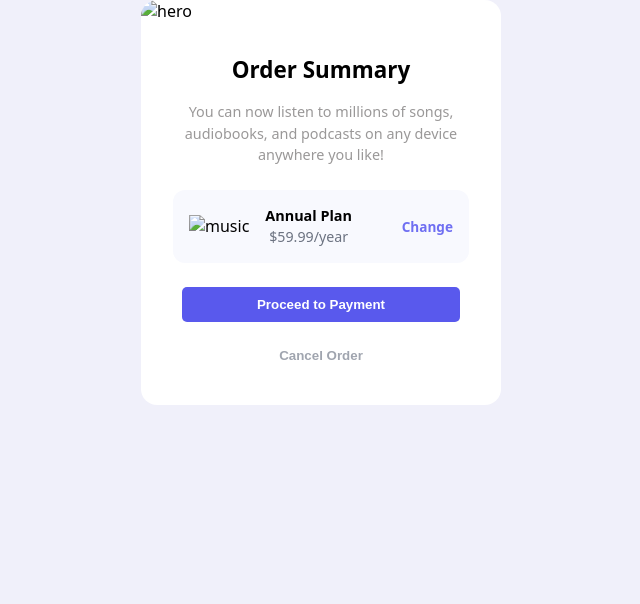
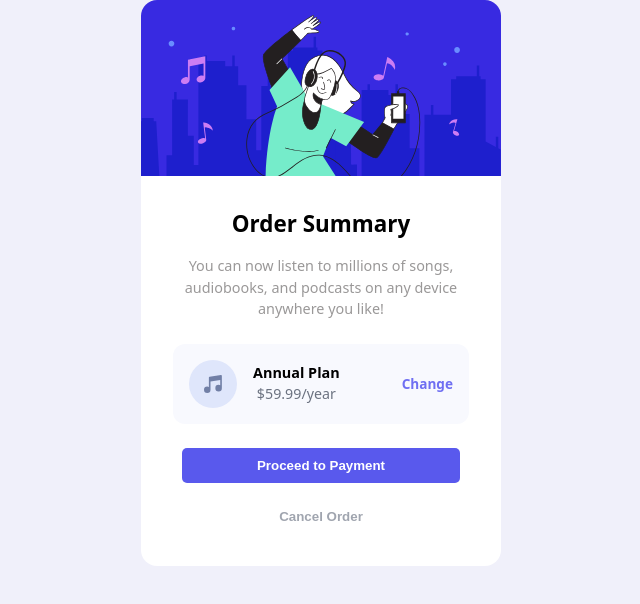
Before and after one commit to jmobina2002-blip/order-summary, a plain HTML site: page index.html in a window 1280 px wide. Shown: the whole page, without its empty margins (319-959 px from the left). Drawn offline with Linux system fonts and the light colour scheme.

Commit message:
Update index.html

```diff
--- a/index.html
+++ b/index.html
@@ -10,14 +10,14 @@
     <main>
         <section class="card">
 
-        <img src="images/illustration-hero.svg" alt="hero" class="hero">
+        <img src="illustration-hero.svg" alt="hero" class="hero">
         <div class="content">
         <h1>Order Summary</h1>
         <p> You can now listen to millions of songs, audiobooks, and podcasts on
           any device anywhere you like!</p>
           <div class="Plan">
             <div class="plan-info">
-            <img src="images/icon-music.svg" alt="music">
+            <img src="icon-music.svg" alt="music">
             <div>
             <h2>Annual Plan</h2>
              <span>$59.99/year</span>
@@ -32,4 +32,5 @@
           </section>
     </main>
 </body>
+
 </html>
```
